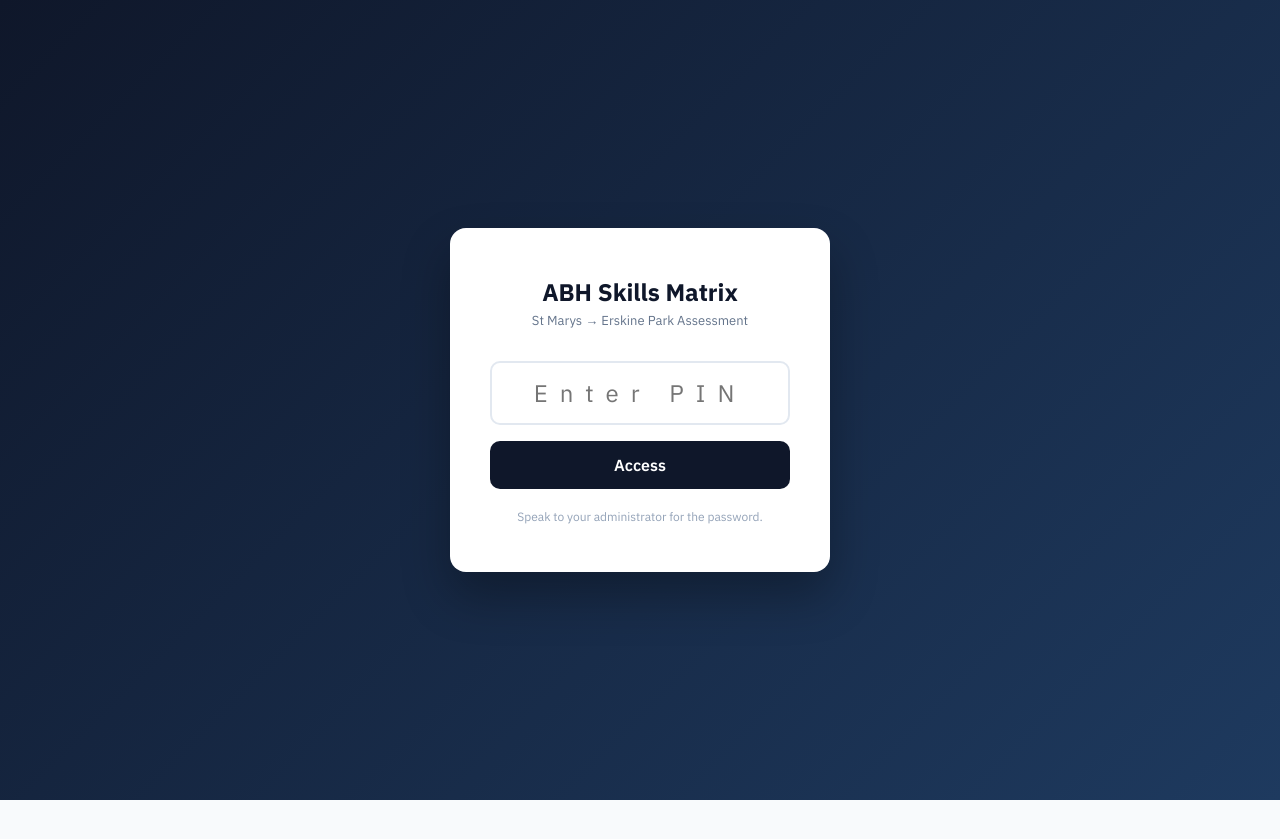
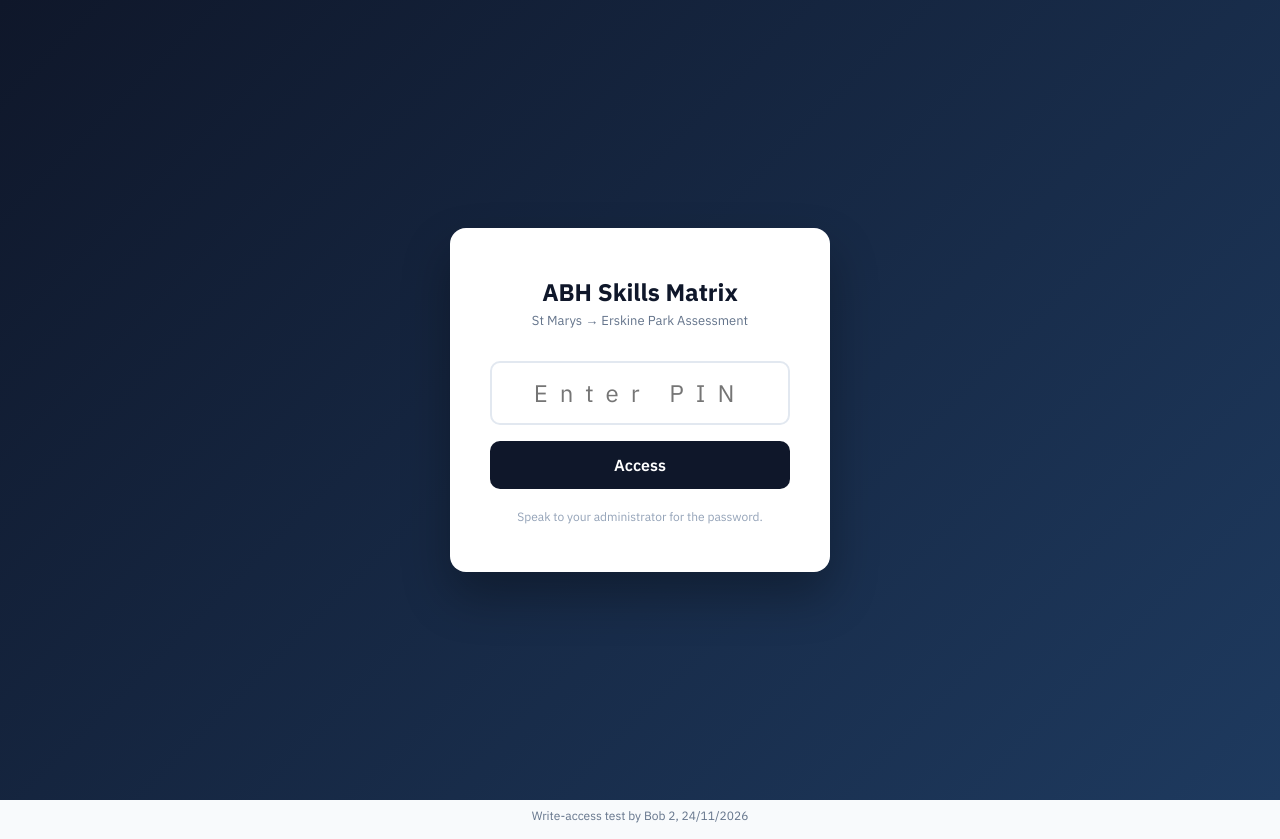
Before and after one commit to rharris008/Staff-assessor, a plain HTML site: page index.html in a window 1280 px wide. Before the commit the page ends 800 px from the top, so only its background shows below. Drawn offline with nearby package versions, Linux system fonts and the light colour scheme.

Commit message:
Add write-access test line to the page footer.
Co-authored-by: rharris008 <rharris008@users.noreply.github.com>

```diff
--- a/index.html
+++ b/index.html
@@ -515,5 +515,6 @@
 
     ReactDOM.render(<App />, document.getElementById("root"));
   </script>
+  <p style="text-align:center;font-size:12px;color:#64748b;padding:8px 16px 16px;">Write-access test by Bob 2, 24/11/2026</p>
 </body>
 </html>
```
